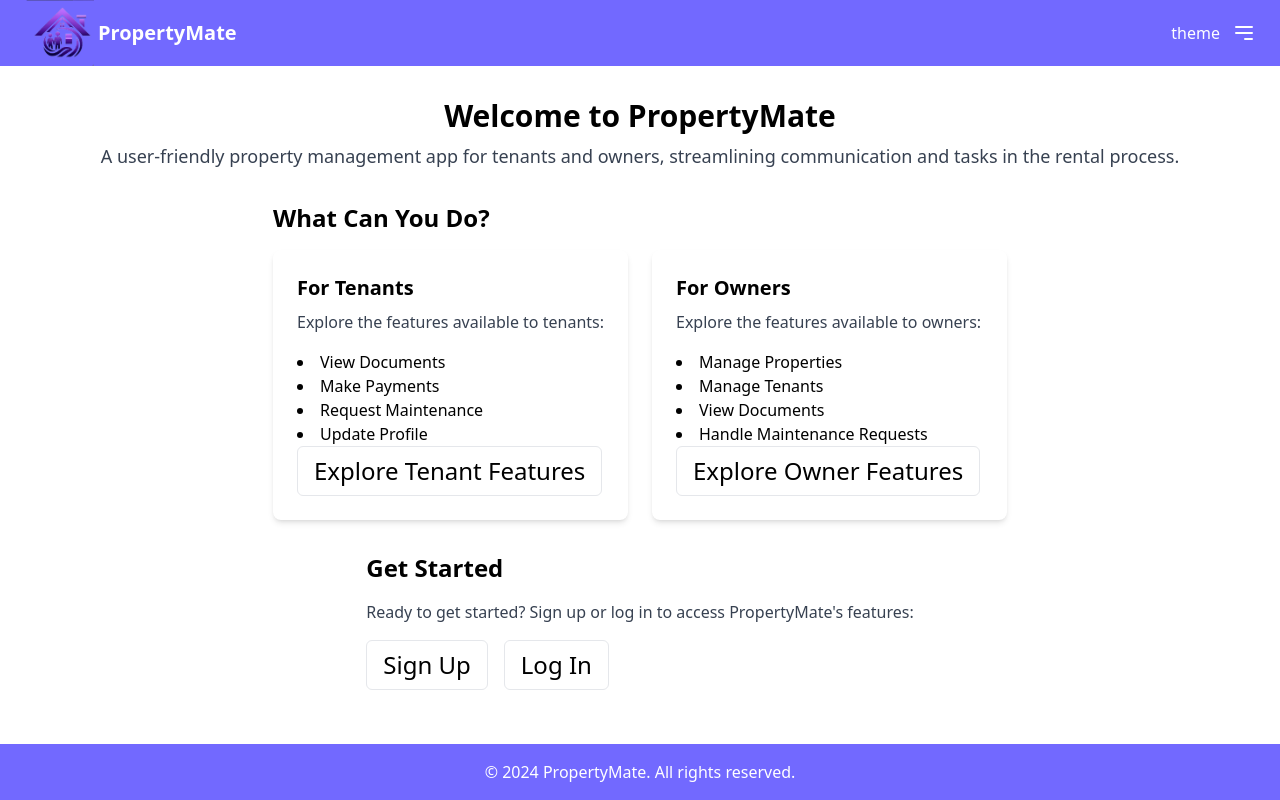
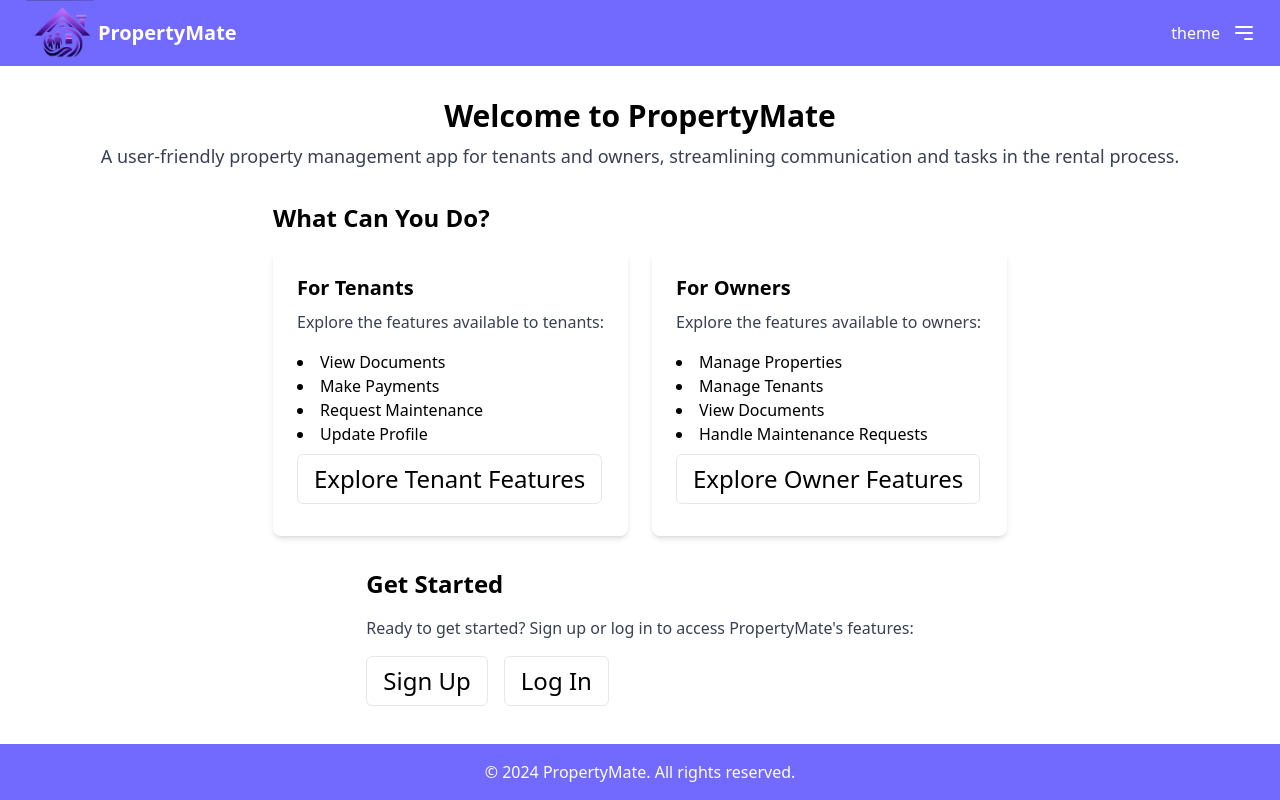
Before and after one commit to andrews-jonathanw/propertymate, a Next.js app: page / in a window 1280 px wide. Built offline with nearby package versions, Linux system fonts and the light colour scheme.

Commit message:
Update function to handle edge case

```diff
--- a/app/page.js
+++ b/app/page.js
@@ -2,9 +2,23 @@
 import { useUser } from "../context/UserContext";
 import Image from "next/image";
 import Button from "../components/ui/Button";
+import { useRouter } from "next/navigation";
 
 export default function Home() {
-  const { userType } = useUser(); // Using the useUser hook to access user context
+  const { userType, setUserType } = useUser();
+  const router = useRouter();
+
+  const handleTenantClick = () => {
+    setUserType("tenant");
+    localStorage.setItem("userType", "tenant");
+    router.push("/tenant/home");
+  };
+
+  const handleOwnerClick = () => {
+    setUserType("owner");
+    localStorage.setItem("userType", "owner");
+    router.push("/owner/home");
+  };
 
   return (
     <main className="flex flex-col items-center justify-between pt-4">
@@ -26,7 +40,7 @@ export default function Home() {
                 <li>Request Maintenance</li>
                 <li>Update Profile</li>
               </ul>
-              <Button onClick={() => alert("Redirect to Tenant Features")}>Explore Tenant Features</Button>
+              <Button className="my-2" onClick={handleTenantClick}>Explore Tenant Features</Button>
             </div>
             <div className="bg-white shadow-md rounded-lg p-6">
               <h3 className="text-xl font-semibold mb-2">For Owners</h3>
@@ -37,7 +51,7 @@ export default function Home() {
                 <li>View Documents</li>
                 <li>Handle Maintenance Requests</li>
               </ul>
-              <Button  onClick={() => alert("Redirect to Owner Features")}>Explore Owner Features</Button>
+              <Button className="my-2" onClick={handleOwnerClick}>Explore Owner Features</Button>
             </div>
           </div>
         </div>
--- a/components/ownerHome/LeaseIcons.js
+++ b/components/ownerHome/LeaseIcons.js
@@ -12,7 +12,7 @@ export default function LeaseIcons({ alert, index, currentYear, currentMonth, da
         expirationMonth === currentMonth &&
         expirationDay === day
       ) {
-        return <FaCalendarAlt key={index} className="text-yellow-500" />;
+        return <FaCalendarAlt key={index} className="text-yellow-500 w-[1rem] h-3 my-[.1rem]" />;
       }
     }
     if (alert.leaseStart) {
@@ -24,7 +24,7 @@ export default function LeaseIcons({ alert, index, currentYear, currentMonth, da
         startMonth === currentMonth &&
         startDay === day
       ) {
-        return <FaCalendarAlt key={index} className="text-blue-500" />;
+        return <FaCalendarAlt key={index} className="text-blue-500 w-[1rem] h-3" />;
       }
     }
   }
```
